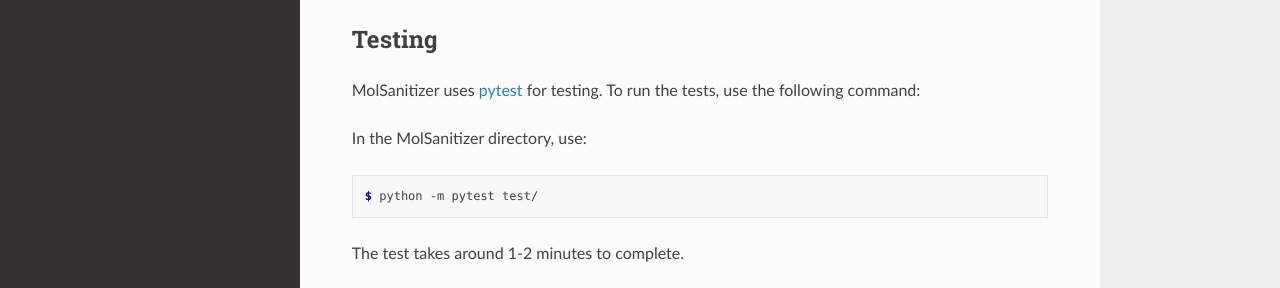
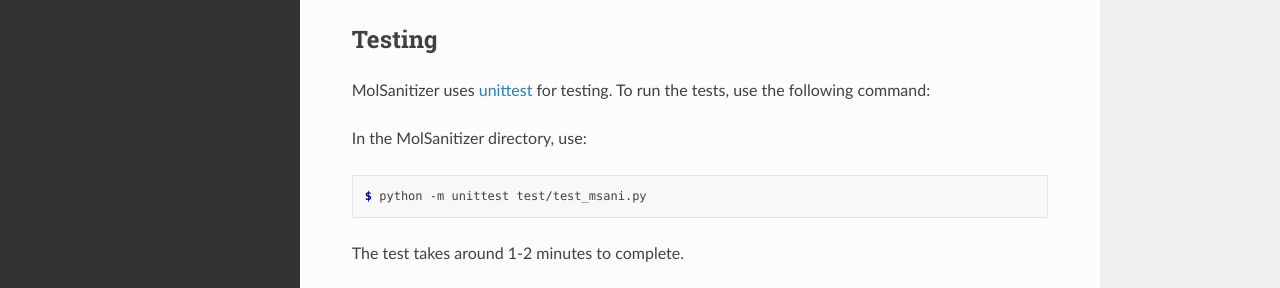
Before and after one commit to phonglam3103/msani-readthedocs, a Sphinx documentation site: the page built from docs/source/installation.rst, in a window 1280 px wide and 1303 px high. Shown: the part 848-1136 px from the top of the window. Built offline with Sphinx 7.4.7 and the Read the Docs theme 3.1.0, drawn with Linux system fonts in a browser that asks for light colours; formulas are drawn with MathJax 3.

Commit message:
Update the new unittest \

```diff
--- a/docs/source/installation.rst
+++ b/docs/source/installation.rst
@@ -43,12 +43,12 @@ Example of how to set up a working conda environment to run the code:
 Testing
 -------
 
-MolSanitizer uses `pytest <https://docs.pytest.org/en/stable/>`_ for testing. To run the tests, use the following command:
+MolSanitizer uses `unittest <https://docs.python.org/3/library/unittest.html>`_ for testing. To run the tests, use the following command:
 
 In the MolSanitizer directory, use:
 
 .. code-block:: console
 
-   $ python -m pytest test/
+   $ python -m unittest test/test_msani.py
 
 The test takes around 1-2 minutes to complete.
```
